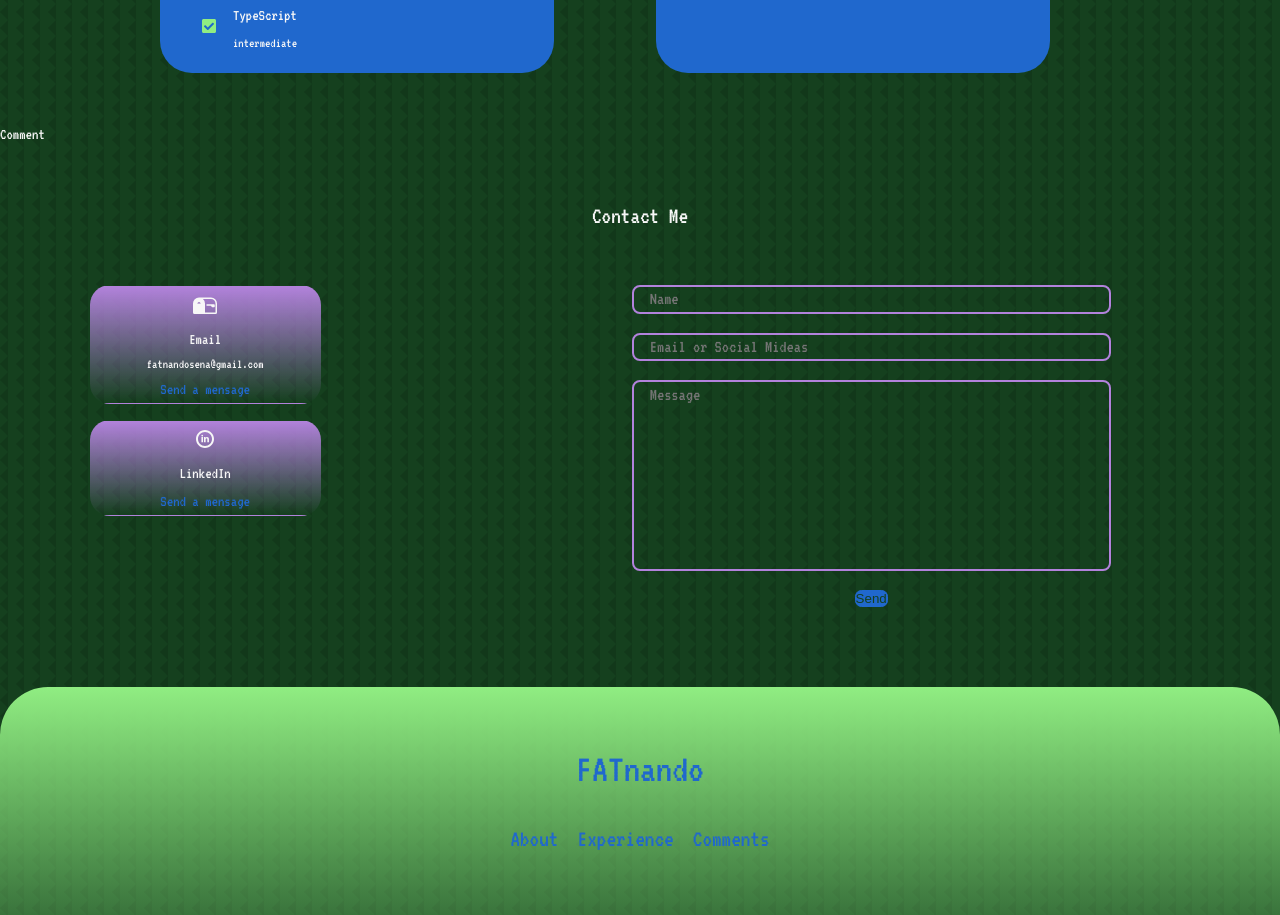
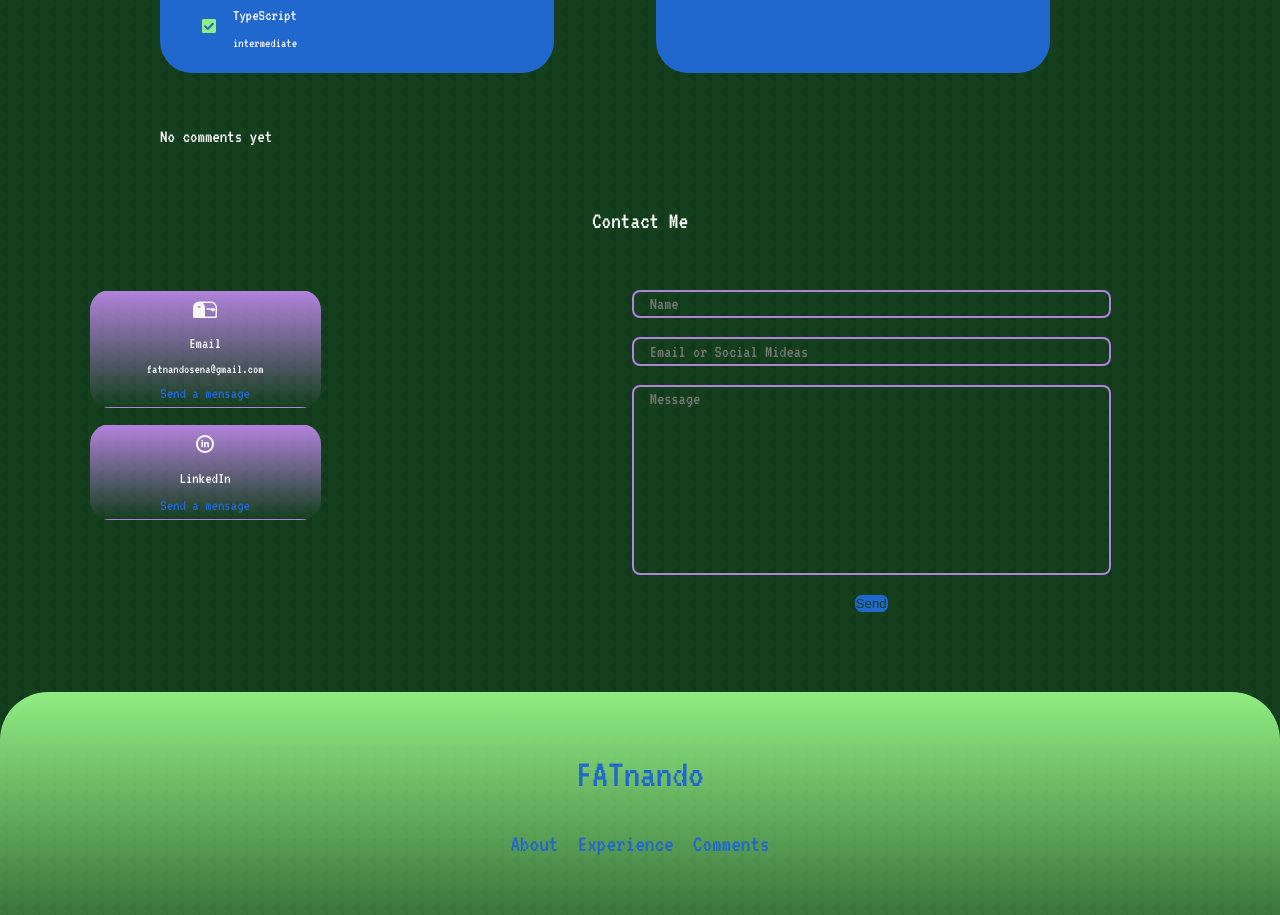
Before and after one commit to fernandosenacruz/Portflio-Web, a React (Create React App) app in the folder portfolio/react-portfolio/: page / in a window 1280 px wide. Shown: the part 1820-2735 px from the top of the page. Built offline with nearby package versions, Linux system fonts and the light colour scheme; no server answers.

Commit message:
Comment.jsx render comments

```diff
--- a/portfolio/react-portfolio/package.json
+++ b/portfolio/react-portfolio/package.json
@@ -6,6 +6,7 @@
     "@testing-library/jest-dom": "^5.16.3",
     "@testing-library/react": "^12.1.4",
     "@testing-library/user-event": "^13.5.0",
+    "axios": "^0.26.1",
     "emailjs-com": "^3.2.0",
     "react": "^18.0.0",
     "react-dom": "^18.0.0",
@@ -36,5 +37,8 @@
       "last 1 firefox version",
       "last 1 safari version"
     ]
+  },
+  "devDependencies": {
+    "@types/node": "^17.0.25"
   }
 }
--- a/portfolio/react-portfolio/src/components/comments/Comment.jsx
+++ b/portfolio/react-portfolio/src/components/comments/Comment.jsx
@@ -1,9 +1,34 @@
-import React from 'react';
+import React, { useEffect, useState } from 'react';
+import API from '../../services/API';
 import './comment.css';
 
 const Comment = () => {
+  const [comments, setComments] = useState([{
+    title: 'No comments yet',
+    comment: '',
+    author: null
+  }]);
+
+  useEffect(() => {
+    async function getComments() {
+      try {
+        const { data } = await API.get('/comments');
+        setComments(data);
+      } catch (error) {
+        console.log(error);
+      }
+    }
+    getComments();
+  }, []);
+
   return (
-    <section id="comment">Comment</section>
+    <section id="comment">
+      <div className="container comments__container">
+        <h3>{comments.map((comment) => comment.title)}</h3>
+        <h4>{comments.map((comment) => comment.comment)}</h4>
+        <h5>{comments.map((comment) => comment.author)}</h5>
+      </div>
+    </section>
   )
 }
 
--- /dev/null
+++ b/portfolio/react-portfolio/src/services/API.js
@@ -0,0 +1,10 @@
+import axios from 'axios';
+
+const DATABASE_URL =
+  process.env.NODE_ENV === 'production'
+  ? 'http://localhost:3000'
+  : 'https://fatnando-portfoli-backend.herokuapp.com';
+
+    const API = axios.create({ baseURL : DATABASE_URL });
+
+export default API;
```
Also changed, not shown: 1 other file (tests, documents, lock files or other folders).
